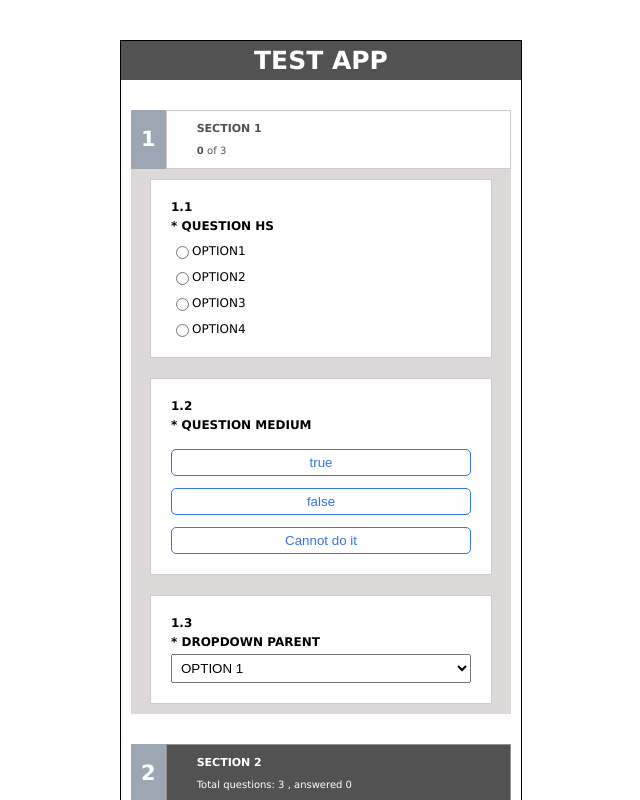
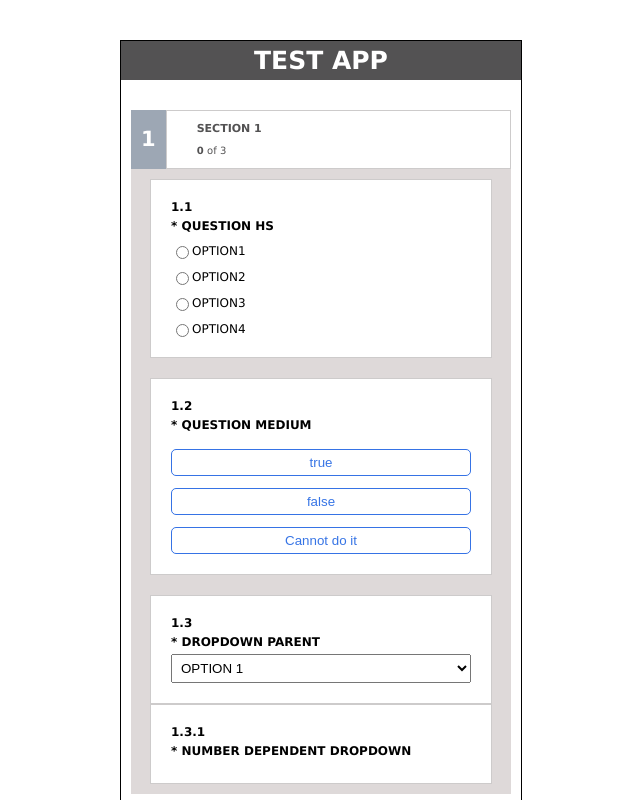
Before and after one commit to Ignacio0104/angular-quiz-test, an Angular app: page / in a window 1280 px wide. Shown: the top 800 px of the page, without its empty margins (319-959 px from the left). Built offline with nearby package versions, Linux system fonts and the light colour scheme.

Commit message:
recursive question OK

```diff
--- a/src/app/models/questionChanged.model.ts
+++ b/src/app/models/questionChanged.model.ts
@@ -1,7 +1,7 @@
-import { Question } from './questions.model';
+import { DependentQuestion, Question } from './questions.model';
 
 export interface QuestionChanged {
-  question: Question;
+  question: Question | DependentQuestion;
   isCorrect: boolean;
   sectionIndex: number;
   response: string;
--- a/src/app/question/question.component.html
+++ b/src/app/question/question.component.html
@@ -1,11 +1,21 @@
 <div class="question-container">
-  <h4>{{ sectionNumber }}.{{ question.numberLevel }}</h4>
+  <div class="question-header" *ngIf="question">
+    <h4>
+      {{ sectionNumber }}.{{
+        fatherQuestionNumber != 0 ? fatherQuestionNumber : question.numberLevel
+      }}{{ fatherQuestionNumber != 0 ? "." + question.numberLevel : "" }}
+    </h4>
     <h4>{{ question.importantIndicator }} {{ question.displayText }}</h4>
-  <div class="options-container" [ngSwitch]="question.type">
+
+    <div
+      class="options-container"
+      [ngSwitch]="question.type"
+      *ngIf="isQuestion"
+    >
       <div class="multiple-container" *ngSwitchCase="'three_buttons'">
         <div
           class="multiple-option"
-        *ngFor="let option of question.choiceOptions"
+          *ngFor="let option of completeQuestion.choiceOptions"
         >
           <button (click)="answerQuestion(option.value)">
             {{ option.value }}
@@ -15,7 +25,7 @@
       <div class="radio-container" *ngSwitchCase="'radio'">
         <div
           class="radio-option"
-        *ngFor="let choiceOption of question.choiceOptions"
+          *ngFor="let choiceOption of completeQuestion.choiceOptions"
         >
           <input
             (click)="answerQuestion(choiceOption.value)"
@@ -36,7 +46,7 @@
           (change)="answerQuestion(selectInput.value)"
         >
           <option
-          *ngFor="let option of question.choiceOptions"
+            *ngFor="let option of completeQuestion.choiceOptions"
             [value]="option.value"
           >
             {{ option.label }}
@@ -45,3 +55,12 @@
       </div>
     </div>
   </div>
+</div>
+<div *ngIf="question.hasDependentQuestion">
+  <app-question
+    *ngFor="let dependentQuestion of completeQuestion.dependentQuestion"
+    [question]="dependentQuestion"
+    [sectionNumber]="sectionNumber"
+    [fatherQuestionNumber]="+question.numberLevel"
+  ></app-question>
+</div>
--- a/src/app/question/question.component.ts
+++ b/src/app/question/question.component.ts
@@ -9,27 +9,35 @@ import { QuestionChanged } from '../models/questionChanged.model';
 })
 export class QuestionComponent implements OnInit {
   @Input()
-  question!: Question;
+  question!: Question | DependentQuestion;
   @Input()
   sectionNumber!: string;
   @Input()
   indexQuestion!: number;
+  @Input()
+  completeQuestion!: Question;
+  @Input()
+  fatherQuestionNumber = 0;
+
+  isQuestion = true;
 
   @Output('questionChanged')
   questionEmitter = new EventEmitter<QuestionChanged>();
 
   ngOnInit(): void {
-    if (this.question.dependentQuestion) {
-      console.log(this.question.dependentQuestion);
+    this.isQuestion = 'choiceOptions' in this.question;
+    if ('choiceOptions' in this.question) {
+      this.completeQuestion = this.question;
+    } else {
+      console.log(this.fatherQuestionNumber);
     }
   }
 
-  getValueFromSelect(event: string) {
-    console.log(event);
-  }
-
   answerQuestion(answer: string) {
-    let isCorrect = answer === this.question.response;
+    let isCorrect = false;
+    if ('response' in this.question) {
+      let isCorrect = answer === this.question.response;
+    }
 
     this.questionEmitter.emit({
       question: this.question,
--- a/src/app/section/section.component.ts
+++ b/src/app/section/section.component.ts
@@ -1,10 +1,4 @@
-import {
-  Component,
-  Input,
-  OnChanges,
-  OnInit,
-  SimpleChanges,
-} from '@angular/core';
+import { Component, Input, OnInit } from '@angular/core';
 import { Section } from '../models/section.model';
 
 @Component({
@@ -12,17 +6,11 @@ import { Section } from '../models/section.model';
   templateUrl: './section.component.html',
   styleUrls: ['./section.component.sass'],
 })
-export class SectionComponent implements OnInit, OnChanges {
+export class SectionComponent implements OnInit {
   @Input()
   section!: Section;
   @Input()
   selectedSection!: number;
 
-  ngOnInit(): void {
-    console.log(this.section);
-  }
-
-  ngOnChanges(changes: SimpleChanges): void {
-    console.log(this.selectedSection);
-  }
+  ngOnInit(): void {}
 }
```
Lines whose indentation alone changed are shown as unchanged.
